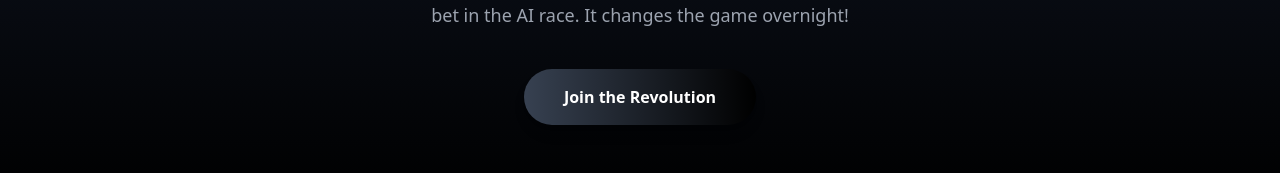
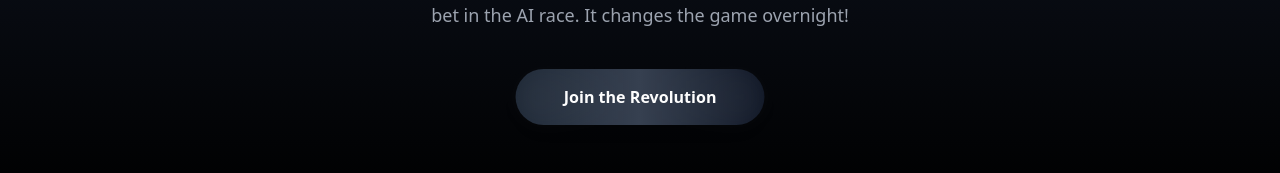
Before and after one commit to bintang-anindya/funcoin, a React (Create React App) app: page / in a window 1280 px wide. Shown: the part 779-952 px from the top of the page. Built offline with nearby package versions, Linux system fonts and the light colour scheme.

Commit message:
fix button tengah

```diff
--- a/src/App.js
+++ b/src/App.js
@@ -76,11 +76,17 @@ const App = () => {
             href="https://t.me/+DIVkNAGEB9RjMWM1"
             target="_blank"
             rel="noopener noreferrer"
-            className="mt-8 sm:mt-10 inline-block px-8 sm:px-10 py-3 sm:py-4 rounded-full bg-gradient-to-r from-gray-700 to-black text-white font-semibold text-sm sm:text-base hover:scale-105 transition-transform shadow-lg"
+            className="relative mt-8 sm:mt-10 inline-block px-10 sm:px-12 py-3.5 sm:py-4 rounded-full font-orbitron text-white font-semibold text-sm sm:text-base shadow-lg
+                      bg-gradient-to-r from-gray-800 via-gray-700 to-gray-900
+                      hover:from-gray-600 hover:via-gray-500 hover:to-gray-700
+                      transition-all duration-300
+                      hover:shadow-[0_0_25px_rgba(255,255,255,0.25)]
+                      animate-[pulse_3s_ease-in-out_infinite]"
             whileHover={{ scale: 1.08 }}
             whileTap={{ scale: 0.95 }}
           >
-            Join the Revolution
+            <span className="relative z-10">Join the Revolution</span>
+            <span className="absolute inset-0 rounded-full bg-gradient-to-r from-white/10 via-transparent to-white/10 blur-md opacity-40"></span>
           </motion.a>
         </section>
 
--- a/src/index.css
+++ b/src/index.css
@@ -18,3 +18,14 @@ body {
     transform: scale(1.05);
   }
 }
+
+@keyframes pulse {
+  0%, 100% {
+    transform: scale(1);
+    opacity: 1;
+  }
+  50% {
+    transform: scale(1.05);
+    opacity: 0.9;
+  }
+}
```
